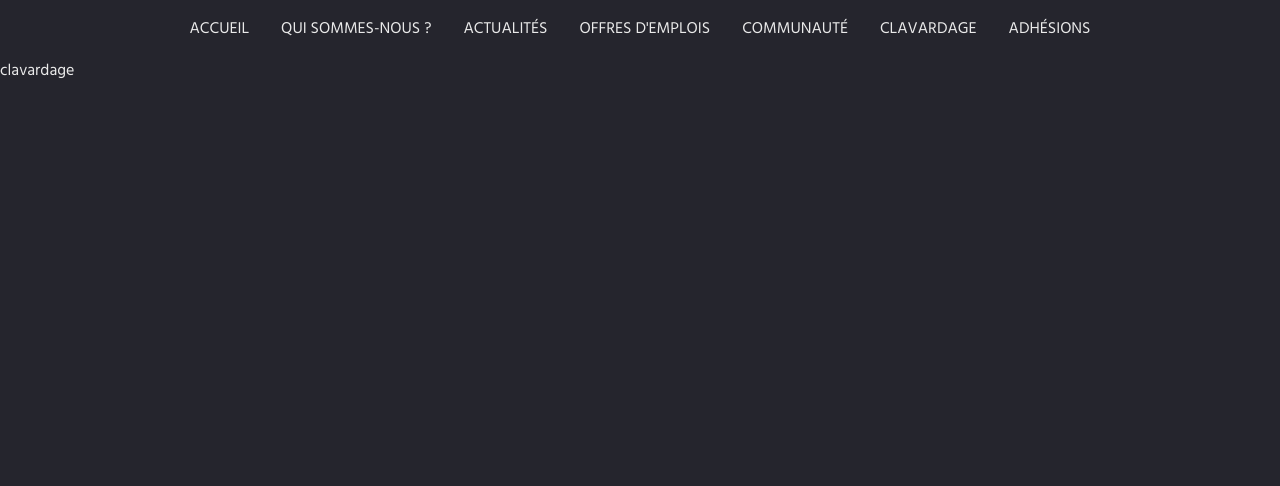
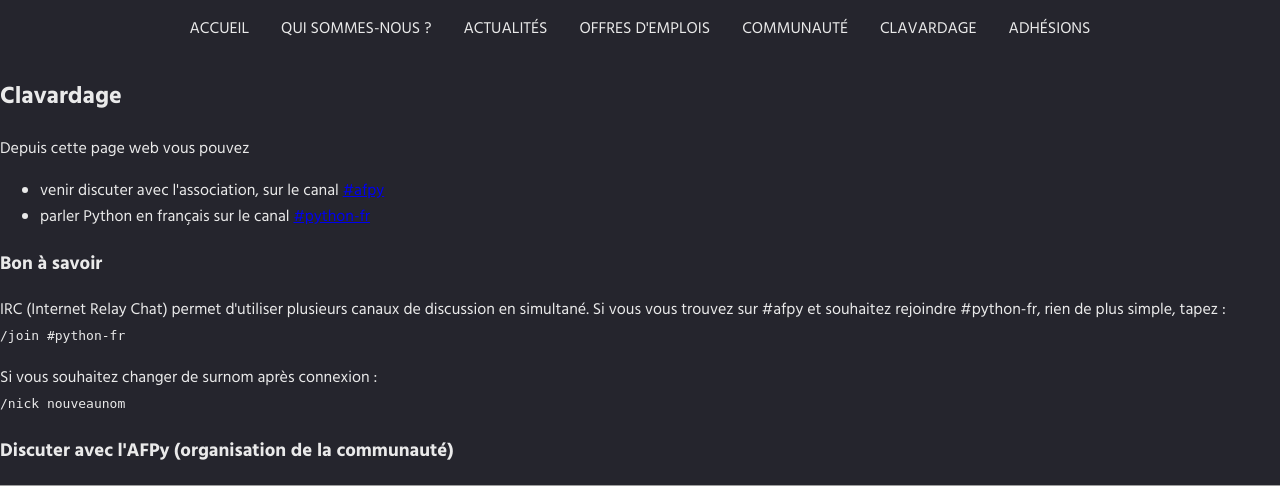
Before and after one commit to AFPy/site, a Flask app: page /clavardage in a window 1280 px wide. Shown: the top 486 px of the page. Before the commit the page ends 78 px from the top, so only its background shows below. Run offline with Flask 2, Linux system fonts and the light colour scheme; grey boxes are pictures that could not be loaded.

Commit message:
add clavardage html page

```diff
--- a/templates/clavardage.html
+++ b/templates/clavardage.html
@@ -1,5 +1,44 @@
 {% extends "_layout.jinja2" %}
 
 {% block main %}
-clavardage
+<h2>Clavardage</h2>
+
+<p>Depuis cette page web vous pouvez</p>
+
+<ul>
+  <li>venir discuter avec l'association, sur le canal <a href="#tchatafpy">#afpy</a></li>
+  <li>parler Python en français sur le canal <a href="#tchatpython">#python-fr</a></li>
+</ul>
+
+<h3>Bon à savoir</h3>
+
+<p>
+  IRC (Internet Relay Chat) permet d'utiliser plusieurs canaux de discussion en simultané. Si vous vous trouvez sur #afpy et souhaitez rejoindre #python-fr, rien de plus simple, tapez : <br/>
+  <code>/join #python-fr</code>
+</p>
+
+<p>
+  Si vous souhaitez changer de surnom après connexion : <br />
+  <code>/nick nouveaunom</code>
+</p>
+
+<h3 id="tchatafpy">Discuter avec l'AFPy (organisation de la communauté)</h3>
+
+<iframe src="https://kiwiirc.com/client/irc.freenode.net/?nick=afpy_user|?&theme=basic#afpy" style="border:0; width:100%; height:450px;"></iframe>
+
+<p>
+  Vous pouvez aussi accéder au T'chat via un client irc : <a href="irc://irc.freenode.net/afpy">irc://irc.freenode.net/afpy</a>.<br />
+  Les archives irc du canal #afpy sont disponibles <a href="http://logs.afpy.org/">ici</a>.
+</p>
+
+<h3 id="tchatpython">Clavarder autour de Python</h3>
+
+<iframe src="https://kiwiirc.com/client/irc.freenode.net/?nick=afpy_user|?&theme=basic#python-fr" style="border:0; width:100%; height:450px;"></iframe>
+
+<p>
+  Vous pouvez aussi accéder au T'chat via un client irc : <a href="irc://irc.freenode.net/python-fr">irc://irc.freenode.net/python-fr</a>.
+</p>
+
+<iframe src="http://webchat.freenode.net/?nick=afpy_user&channels=afpy&prompt=1" width="100%" height="400"></iframe>
+
 {% endblock main %}
```
